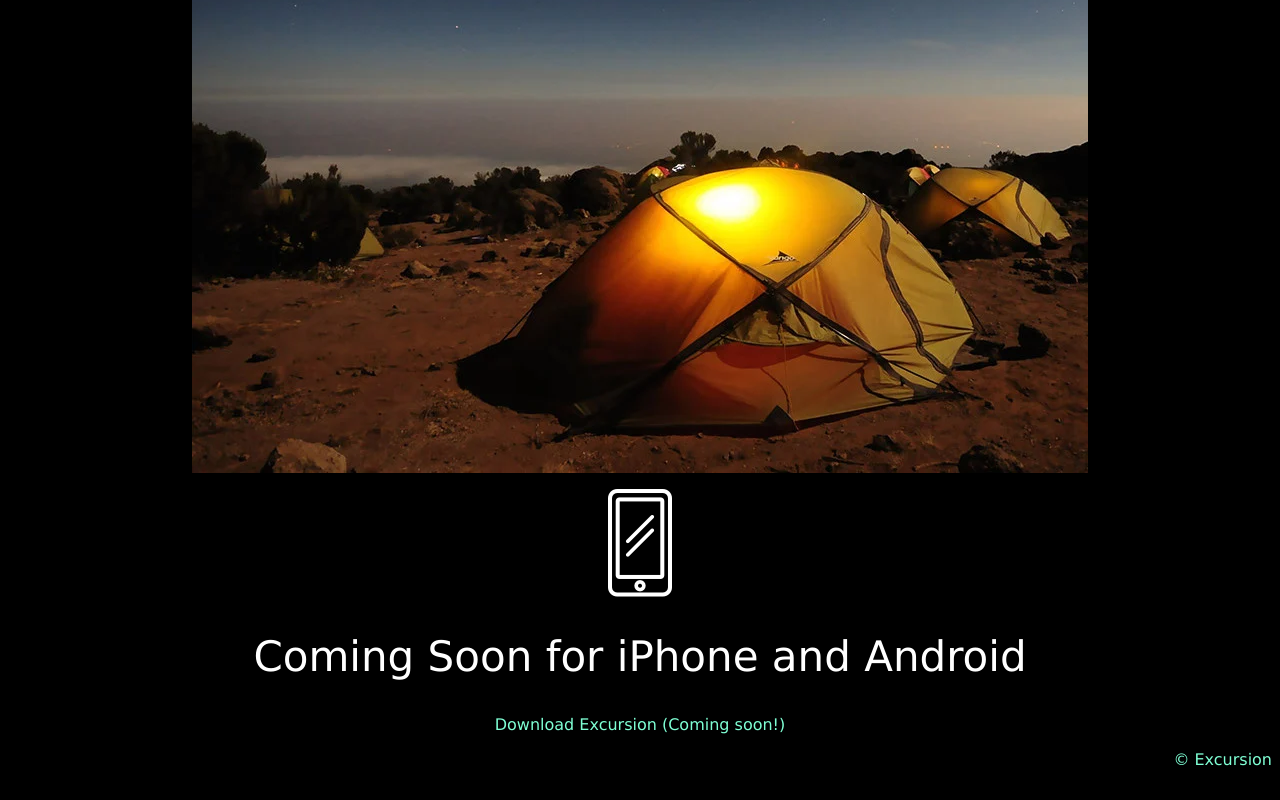
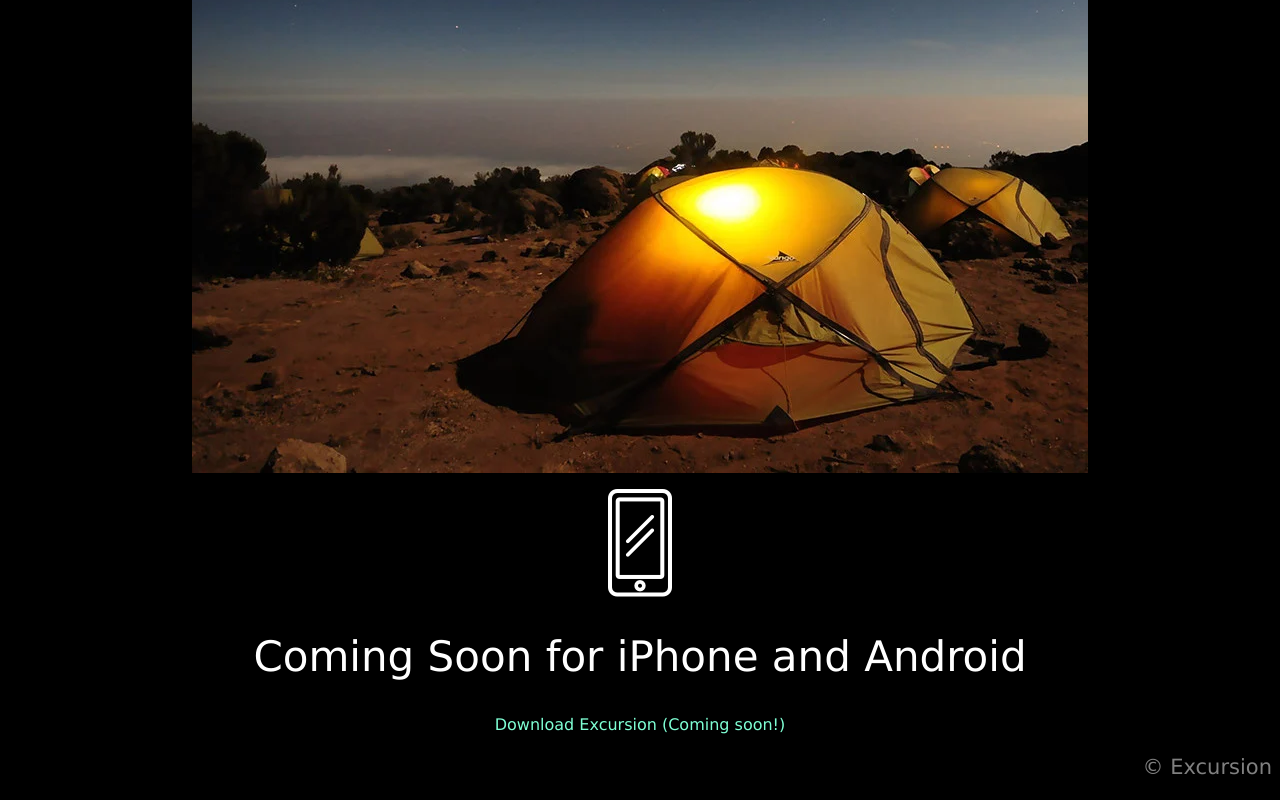
Before and after one commit to marymcdonald/excursion, a plain HTML site: page index.html in a window 1280 px wide. Shown: the part 570-1370 px from the top of the page. Drawn offline with Linux system fonts and the light colour scheme.

Commit message:
Fix footer to correct font-size

```diff
--- a/resources/css/style.css
+++ b/resources/css/style.css
@@ -30,7 +30,8 @@ p {
   color: aquamarine;
 }
 
-footer {
+footer p {
+  font-size: 21px;
   text-align: right;
   color: gray;
 }
```
